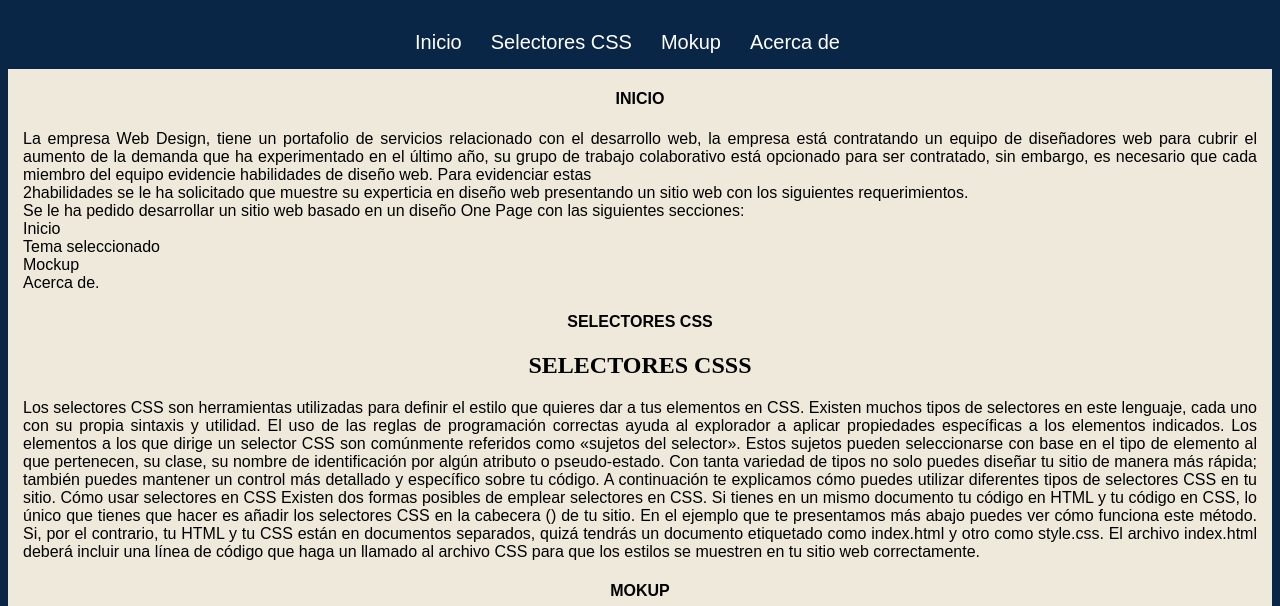
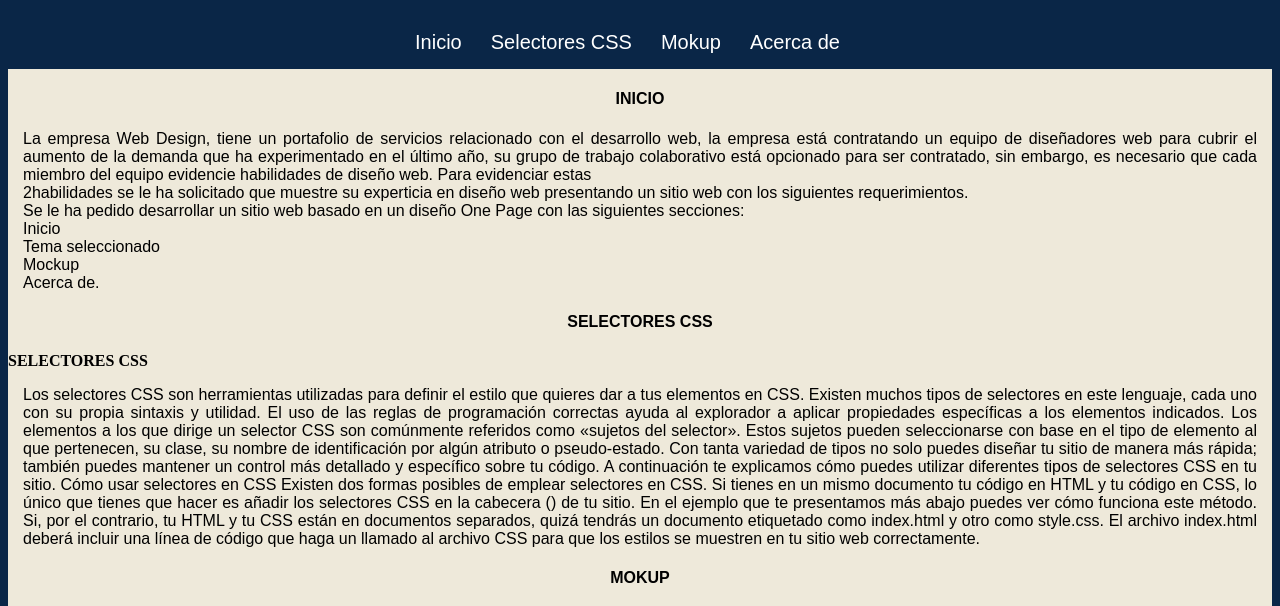
Before and after one commit to JohanDiazG/UNIDAD_1_FASE_2, a plain HTML site: page index.html in a window 1280 px wide. Shown: the part 127-733 px from the top of the page. Drawn offline with Linux system fonts and the light colour scheme.

Commit message:
Update index.html

```diff
--- a/index.html
+++ b/index.html
@@ -108,7 +108,7 @@ h4{
             <a name="nombre_del_marcador2"></a>
             <h4> SELECTORES CSS </h4>
 
-            <h2>SELECTORES CSSS</h2>
+            <b>SELECTORES CSS</b>
             <p>Los selectores CSS son herramientas utilizadas para definir el estilo que quieres dar a tus elementos en CSS. Existen muchos tipos de selectores en este lenguaje, cada uno con su propia sintaxis y utilidad. El uso de las reglas de programación correctas ayuda al explorador a aplicar propiedades específicas a los elementos indicados.
                 Los elementos a los que dirige un selector CSS son comúnmente referidos como «sujetos del selector». Estos sujetos pueden seleccionarse con base en el tipo de elemento al que pertenecen, su clase, su nombre de identificación por algún atributo o pseudo-estado.
                 Con tanta variedad de tipos no solo puedes diseñar tu sitio de manera más rápida; también puedes mantener un control más detallado y específico sobre tu código.
```
